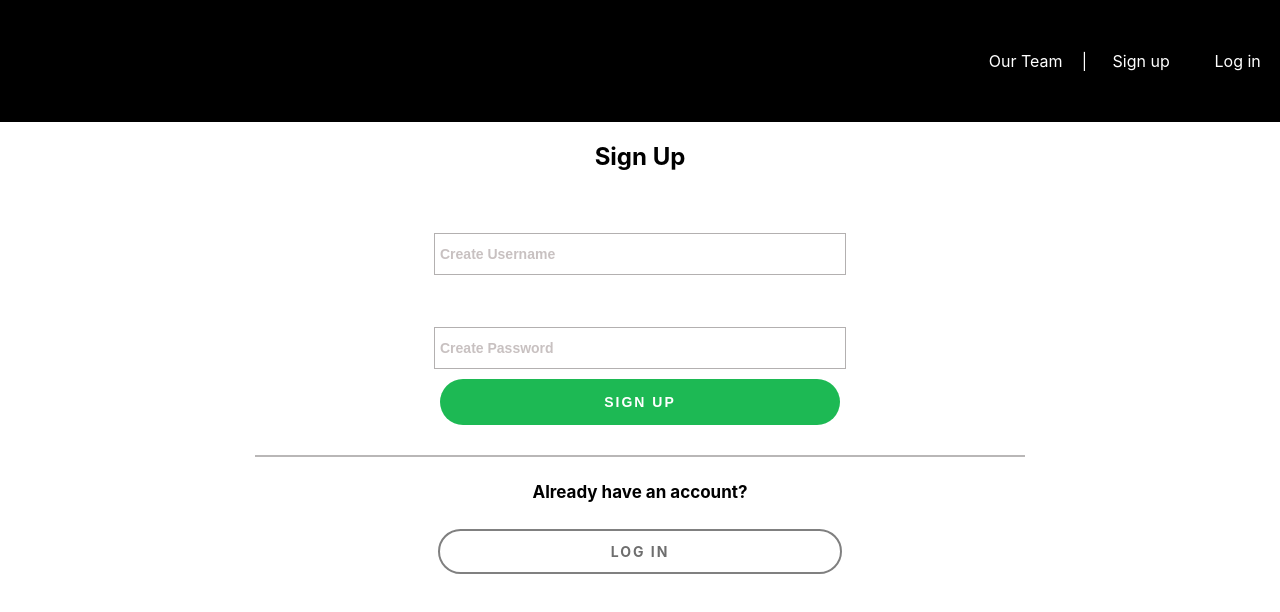
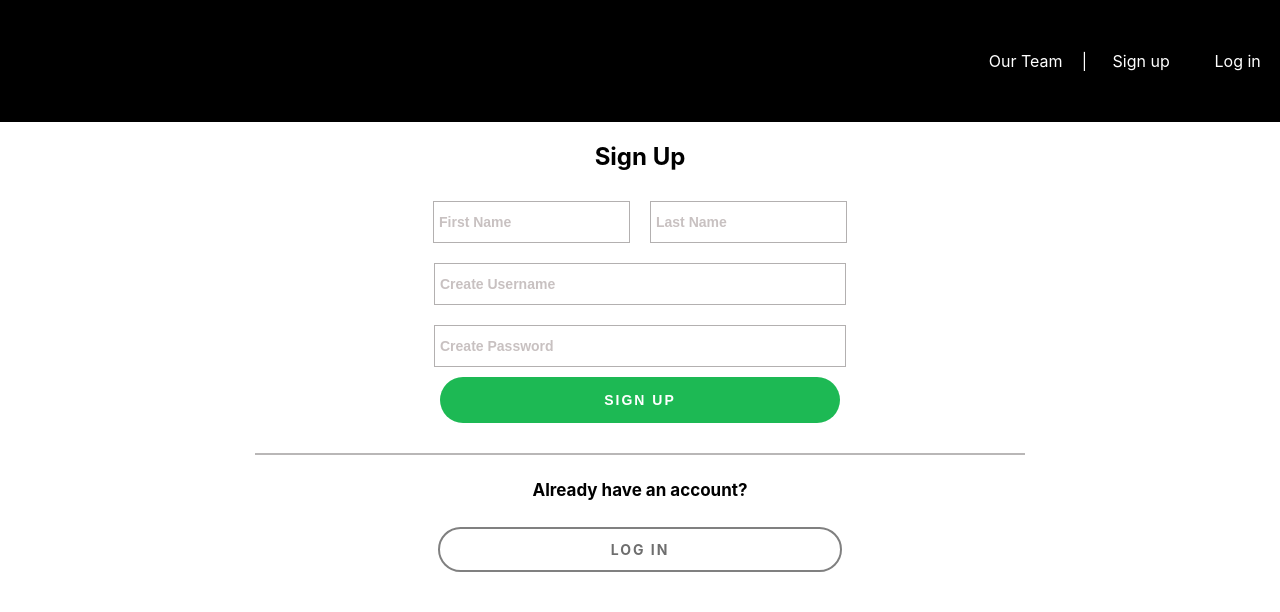
Before and after one commit to meep-morp/Suggestify-UI-Design, a React (Create React App) app in the folder spotify-song-suggestor/: page /signup in a window 1280 px wide. Shown: the top 612 px of the page. Built offline with nearby package versions, Linux system fonts and the light colour scheme.

Commit message:
Added name forms to sign up page

```diff
--- a/spotify-song-suggestor/src/components/App.css
+++ b/spotify-song-suggestor/src/components/App.css
@@ -59,6 +59,16 @@ nav a {
     transition: 0.2s ease;
 }
 
+.name {
+    display: flex;
+    flex-direction: row;
+}
+
+.name input {
+    width: 185px;
+    margin: 10px;
+}
+
 .button {
     background-color: #1db954;
     border: none;
--- a/spotify-song-suggestor/src/components/login-signup/formScheme.js
+++ b/spotify-song-suggestor/src/components/login-signup/formScheme.js
@@ -1,6 +1,10 @@
 import * as yup from "yup";
 
 const formShema = yup.object().shape({
+    first_name: yup.string().required("Please enter your first name"),
+
+    last_name: yup.string().required("Please enter your last name"),
+
 	username: yup
 		.string()
 		.required("Please enter your username")
@@ -10,6 +14,6 @@ const formShema = yup.object().shape({
 		.string()
 		.required("Please enter your password")
 		.min(5, "Please enter a password that is 5 characters or more"),
-})
+});
 
-export default formShema
+export default formShema;
--- a/spotify-song-suggestor/src/components/login-signup/login.jsx
+++ b/spotify-song-suggestor/src/components/login-signup/login.jsx
@@ -39,14 +39,14 @@ const Login = props => {
     return (
         <form className="form">
             <h2>Log In</h2>
-            <p className="error">{error.username}</p>
+            <div className="error">{error.username}</div>
             <input type="text"
                 name="username"
                 placeholder="Username"
                 onChange={(event) => onChangeHandler(event, user, setUser)}
             />
 
-            <p className="error">{error.password}</p>
+            <div className="error">{error.password}</div>
             <input type="password"
                 name="password"
                 placeholder="Password"
--- a/spotify-song-suggestor/src/components/login-signup/signup.jsx
+++ b/spotify-song-suggestor/src/components/login-signup/signup.jsx
@@ -4,16 +4,7 @@ import { Link } from "react-router-dom";
 import { checkPropTypes } from "prop-types";
 
 const Signup = props => {
-const {user, setUser, onChangeHandler, error} = props
-
-    // const [register, setRegister] = useState(initialFormValues);
-    // const changeHandler = (e) => {
-    //     const name = e.target.name;
-    //     const value = e.target.value;
-    //     setRegister({...register, [name]: value, })
-
-    //   };
-
+    const { user, setUser, onChangeHandler, error } = props
     const submitHandler = (e) => {
         e.preventDefault();
         const newRegister = {
@@ -21,10 +12,10 @@ const {user, setUser, onChangeHandler, error} = props
             password: user.password,
         }
         console.log(newRegister)
-         //setFormValues(initialFormValues);
+        //setFormValues(initialFormValues);
         //axios post the newUser to backend
         axios
-        .post(`https://spotsuggest.herokuapp.com/api/auth/register`, newRegister)
+            .post(`https://spotsuggest.herokuapp.com/api/auth/register`, newRegister)
             .then(res => {
                 console.log(res.config.data);
             })
@@ -34,20 +25,37 @@ const {user, setUser, onChangeHandler, error} = props
     return (
         <form className="form">
             <h2>Sign Up</h2>
-            <p className="error">{error.username}</p>
+
+            <div className="error">{error.last_name}</div>
+            <div className="error">{error.first_name}</div>
+            <div className="name">
+                <input type="text"
+                    name="first_name"
+                    placeholder="First Name"
+                    onChange={(event) => onChangeHandler(event, user, setUser)}
+                />
+
+                <input type="text"
+                    name="last_name"
+                    placeholder="Last Name"
+                    onChange={(event) => onChangeHandler(event, user, setUser)}
+                />
+            </div>
+
+            <div className="error">{error.username}</div>
             <input type="text"
                 name="username"
                 placeholder="Create Username"
                 onChange={(event) => onChangeHandler(event, user, setUser)}
-                // value={register.username}
+            // value={register.username}
             />
 
-           <p className="error">{error.password}</p>
+            <div className="error">{error.password}</div>
             <input type="password"
                 name="password"
                 placeholder="Create Password"
                 onChange={(event) => onChangeHandler(event, user, setUser)}
-                // value={register.password}
+            // value={register.password}
             />
             <button type="submit" className="button" onClick={submitHandler}>SIGN UP</button>
 
```
Lines whose indentation alone changed are shown as unchanged.
